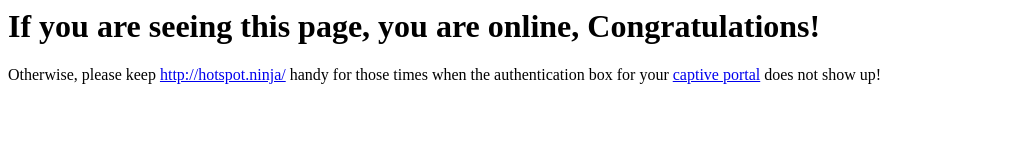
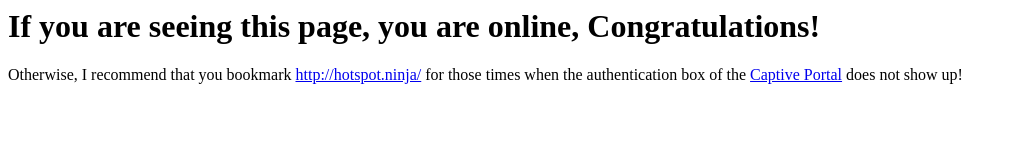
Before and after one commit to aicioara-gh-pages/hotspot, a plain HTML site: page docs/index.html in a window 1280 px wide. Shown: the whole page, without its empty margins (0-1016 px from the left). Drawn offline with Linux system fonts and the light colour scheme.

Commit message:
Rephrasings

```diff
--- a/docs/index.html
+++ b/docs/index.html
@@ -1,10 +1,10 @@
 <html>
 <head>
-    <meta charset="UTF-8">
-    <title>Captive Portal Login Redirect</title>
+<meta charset="UTF-8">
+<title>Captive Portal Login Redirect</title>
 </head>
 <body>
-    <h1>If you are seeing this page, you are online, Congratulations!</h1>
-    <p>Otherwise, please keep <a href="http://hotspot.ninja/">http://hotspot.ninja/</a> handy for those times when the authentication box for your <a href="https://en.wikipedia.org/wiki/Captive_portal">captive portal</a> does not show up!</p>
+<h1>If you are seeing this page, you are online, Congratulations!</h1>
+<p>Otherwise, I recommend that you bookmark <a href="http://hotspot.ninja/">http://hotspot.ninja/</a> for those times when the authentication box of the <a href="https://en.wikipedia.org/wiki/Captive_portal">Captive Portal</a> does not show up!</p>
 </body>
 </html>
```
